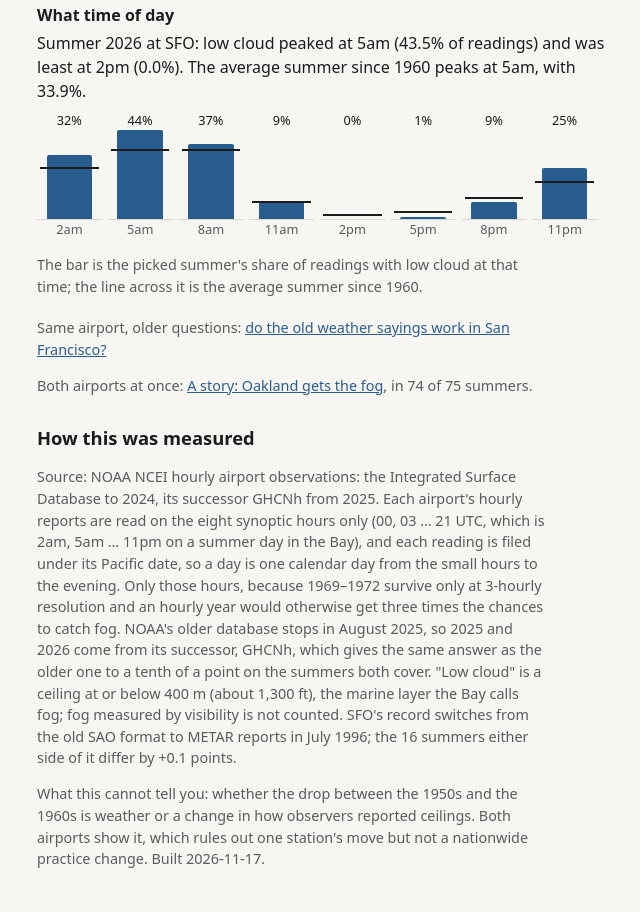
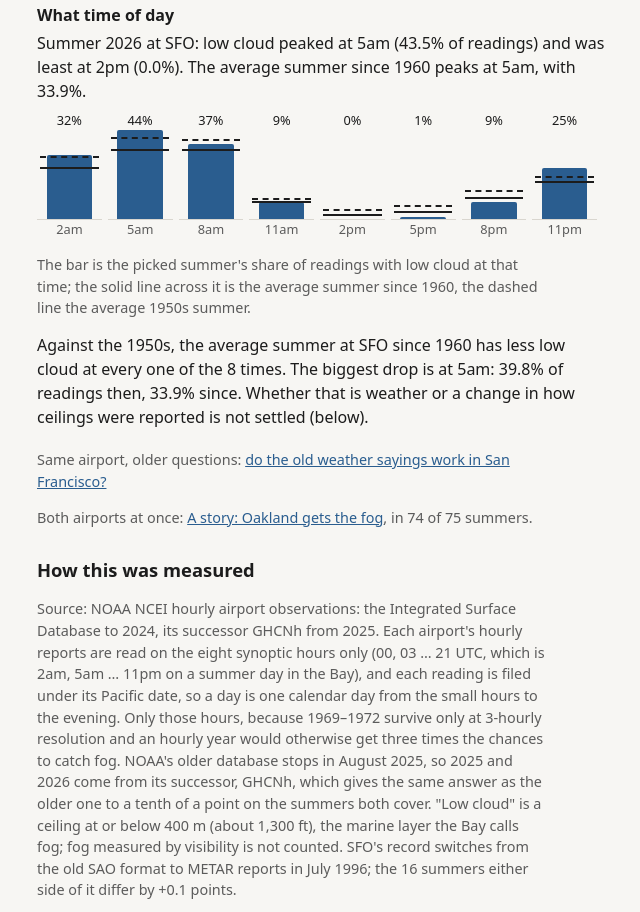
Before and after one commit to matmat202/fog-decades, a plain HTML site: page index.html in a window 1280 px wide. Shown: the part 1331-2243 px from the top of the page, without its empty margins (129-769 px from the left). Drawn offline with Linux system fonts and the light colour scheme.

Commit message:
Update fog-decades 2026-11-20
🤖 Generated with [Claude Code](https://claude.com/claude-code)

```diff
--- a/fog.js
+++ b/fog.js
@@ -51,10 +51,10 @@ const FOG = {
     }
     return s;
   },
-  // each time of day's share of low readings, averaged over the summers since `from` (null where none read it)
-  hourMeans(st, from) {
-    const ys = st.years.filter(r => r.year >= from);
-    return ys[0].hours.map((_, i) => {
+  // each time of day's share of low readings, averaged over the summers from `from` to `to` (null where none read it)
+  hourMeans(st, from, to = Infinity) {
+    const ys = st.years.filter(r => r.year >= from && r.year <= to);
+    return st.years[0].hours.map((_, i) => {
       const xs = ys.map(r => r.hours[i]).filter(v => v != null);
       return xs.length ? FOG.mean(xs) : null;
     });
@@ -70,6 +70,20 @@ const FOG = {
     return `Summer ${y.year} at ${key === "sfo" ? "SFO" : "Oakland"}: low cloud peaked at ${data.hours[h]} ` +
       `(${hi.toFixed(1)}% of readings) and was least at ${data.hours[l]} (${lo.toFixed(1)}%). ` +
       `The average summer since ${data.trend_from} peaks at ${data.hours[mh]}, with ${mhi.toFixed(1)}%.`;
+  },
+  // the 1950s against the summers since trend_from, time by time: where the drop fell
+  then(data, key) {
+    const st = data.stations[key], was = FOG.hourMeans(st, 1950, 1959), now = FOG.hourMeans(st, data.trend_from);
+    const both = was.map((w, i) => [w, now[i], i]).filter(([w, n]) => w != null && n != null);
+    if (!both.length) return "";
+    const f = x => x.toFixed(1), name = key === "sfo" ? "SFO" : "Oakland";
+    const [bw, bn, b] = both.reduce((a, c) => (c[0] - c[1] > a[0] - a[1] ? c : a));
+    const down = both.filter(([w, n]) => n < w).length, up = both.filter(([w, n]) => n > w).map(([, , i]) => data.hours[i]);
+    let s = `Against the 1950s, the average summer at ${name} since ${data.trend_from} has less low cloud at ` +
+      `${down === both.length ? "every one" : down} of the ${both.length} times`;
+    s += up.length ? ` (more at ${up.join(" and ")}).` : ".";
+    s += bw > bn ? ` The biggest drop is at ${data.hours[b]}: ${f(bw)}% of readings then, ${f(bn)}% since.` : "";
+    return s + " Whether that is weather or a change in how ceilings were reported is not settled (below).";
   },
   // which summer (row) and day (column) a point on the canvas falls on; day is null off the grid
   hit(L, x, y) {
@@ -95,13 +109,15 @@ function stats(data, key) {
 // the picked summer's 8 times of day as bars, each with a tick at the average summer since trend_from
 function hours(el, data, key, year) {
   const st = data.stations[key], y = st.years.find(r => r.year === year), mean = FOG.hourMeans(st, data.trend_from);
-  const top = Math.max(10, ...y.hours.filter(v => v != null), ...mean.filter(v => v != null));
+  const was = FOG.hourMeans(st, 1950, 1959);
+  const top = Math.max(10, ...[...y.hours, ...mean, ...was].filter(v => v != null));
   el.innerHTML = data.hours.map((t, i) => {
-    const v = y.hours[i], m = mean[i];
+    const v = y.hours[i], m = mean[i], o = was[i];
     return `<div class="hr" role="listitem" aria-label="${t}: ${v == null ? "no readings" : v.toFixed(1) + "% low cloud"}">` +
       `<span class="v">${v == null ? "–" : Math.round(v) + "%"}</span>` +
       `<span class="col"><i class="bar" style="height:${v == null ? 0 : (100 * v / top).toFixed(1)}%"></i>` +
       (m == null ? "" : `<i class="avg" style="bottom:${(100 * m / top).toFixed(1)}%"></i>`) +
+      (o == null ? "" : `<i class="old" style="bottom:${(100 * o / top).toFixed(1)}%"></i>`) +
       `</span><span class="t">${t}</span></div>`;
   }).join("");
 }
@@ -176,6 +192,7 @@ async function main() {
     sel.innerHTML = years().slice().reverse().map(y => `<option${y === pick.year ? " selected" : ""}>${y}</option>`).join("");
     document.getElementById("readout").textContent = FOG.readout(data, key, pick.year, pick.day);
     document.getElementById("when").textContent = FOG.when(data, key, pick.year);
+    document.getElementById("then").textContent = FOG.then(data, key);
     hours(document.getElementById("hours"), data, key, pick.year);
     const i = years().indexOf(pick.year);
     document.getElementById("prev").disabled = i <= 0;
--- a/index.html
+++ b/index.html
@@ -58,6 +58,8 @@
   .hr .col { position:relative; width:100%; height:90px; border-bottom:1px solid var(--line); }
   .hr .bar { position:absolute; bottom:0; left:15%; width:70%; background:var(--accent); border-radius:2px 2px 0 0; }
   .hr .avg { position:absolute; left:5%; width:90%; height:2px; margin-bottom:-1px; background:var(--fg); }
+  .hr .old { position:absolute; left:5%; width:90%; height:0; margin-bottom:-1px; border-top:2px dashed var(--fg); }
+  #then { margin:8px 0 0; max-width:62ch; }
   .hr .v { color:var(--fg); }
   .hr .t { white-space:nowrap; }
 </style>
@@ -90,7 +92,8 @@
     <h3>What time of day</h3>
     <p id="when" aria-live="polite"></p>
     <div class="hours" id="hours" role="list" aria-label="Share of readings with low cloud at each time of day, picked summer"></div>
-    <p class="note">The bar is the picked summer's share of readings with low cloud at that time; the line across it is the average summer since <span id="hours-from"></span>.</p>
+    <p class="note">The bar is the picked summer's share of readings with low cloud at that time; the solid line across it is the average summer since <span id="hours-from"></span>, the dashed line the average 1950s summer.</p>
+    <p id="then"></p>
   </figure>
 
   <p class="note">Same airport, older questions: <a href="lore/">do the old weather sayings work in San Francisco?</a></p>
```
